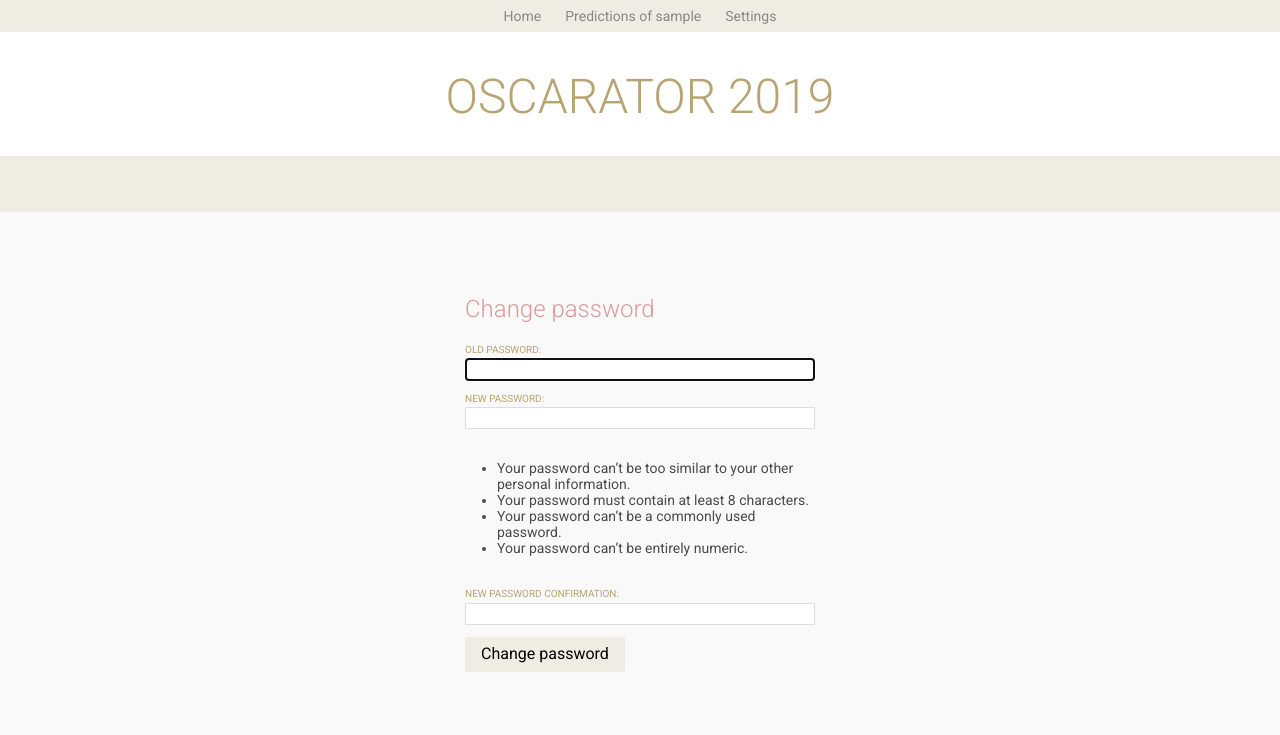
After one commit to sirodoht/oscarator.com, a Django app: page /settings/ in a window 1280 px wide. The commit adds this page. Shown: the top 735 px of the page. Run offline with Django 3.2, Linux system fonts and the light colour scheme; the visitor is signed in with stand-in values (Sample User, id 1); data comes from the database, SQL or seed files in the repository.

Commit message:
add change settings functionality

```diff
--- a/main/static/styles/main.css
+++ b/main/static/styles/main.css
@@ -479,3 +479,32 @@ textarea {
     padding: 32px;
     font-size: 22px;
 }
+
+.settings {
+    background: #f9f9f9;
+}
+
+.settings-password {
+    max-width: 350px;
+    padding-left: 32px;
+    padding-right: 32px;
+    margin-left: auto;
+    margin-right: auto;
+    padding-top: 64px;
+    padding-bottom: 64px;
+}
+
+.helptext {
+    font-size: 14px;
+}
+
+.helptext ul {
+    padding-left: 32px;
+    margin-top: 0;
+    margin-bottom: 32px;
+}
+
+.errorlist {
+    font-size: 14px;
+    padding-left: 32px;
+}
--- a/main/templates/main/layout.html
+++ b/main/templates/main/layout.html
@@ -27,6 +27,7 @@
             <a href="{% url 'main:index' %}" class="header-nav-item">Home</a>
             {% if request.user.is_authenticated %}
             <a href="{% url 'main:user' request.user.username %}" class="header-nav-item">Predictions of {{ request.user.username }}</a>
+            <a href="{% url 'main:settings' %}" class="header-nav-item">Settings</a>
             {% endif %}
         </nav>
         {% if "@" in request.path %}
--- /dev/null
+++ b/main/templates/main/settings.html
@@ -0,0 +1,16 @@
+{% extends "main/layout.html" %}
+
+{% load static %}
+
+{% block content %}
+<section class="settings">
+    <form action="{% url 'main:settings' %}" method="post" class="settings-password">
+        <h2>Change password</h2>
+
+        {{ form }}
+
+        {% csrf_token %}
+        <input type="submit" value="Change password">
+    </form>
+</section>
+{% endblock %}
--- a/main/urls.py
+++ b/main/urls.py
@@ -17,4 +17,5 @@ urlpatterns = [
         "reset-password/<uidb64>/<token>/", views.forgot_confirm, name="forgot_confirm"
     ),
     path("@<username>/", views.user, name="user"),
+    path("settings/", views.settings, name="settings"),
 ]
--- a/main/views.py
+++ b/main/views.py
@@ -3,6 +3,7 @@ from django.contrib.auth import authenticate, login as dj_login, logout as dj_lo
 from django.contrib.auth.decorators import login_required
 from django.contrib.auth.forms import (
     AuthenticationForm,
+    PasswordChangeForm,
     PasswordResetForm,
     SetPasswordForm,
 )
@@ -193,3 +194,19 @@ def user(request, username):
         "main/user.html",
         {"form": form, "categories": categories, "user": user},
     )
+
+
+@require_http_methods(["HEAD", "GET", "POST"])
+@login_required
+def settings(request):
+    if request.method == "POST":
+        form = PasswordChangeForm(request.user, request.POST)
+        if form.is_valid():
+            user = form.save()
+            messages.success(request, "Your password was successfully updated!")
+            return redirect("main:index")
+        else:
+            messages.error(request, "Please correct the error below.")
+    else:
+        form = PasswordChangeForm(request.user)
+    return render(request, "main/settings.html", {"form": form})
```
